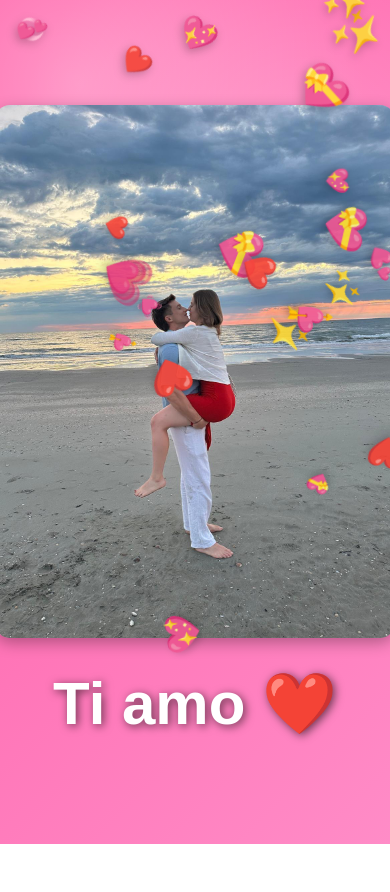
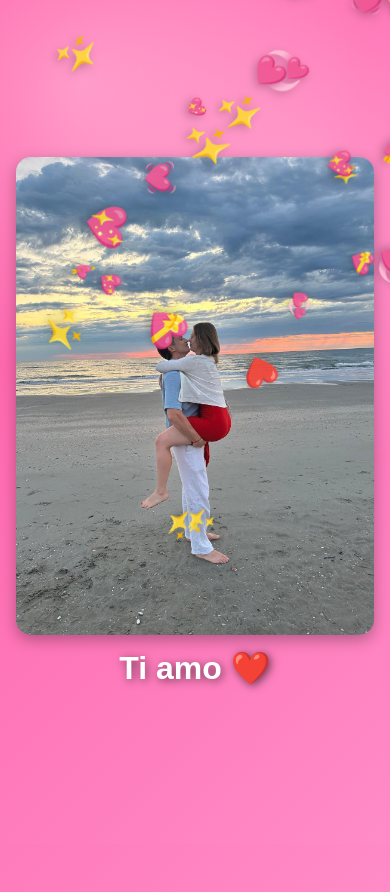
Before and after one commit to miriomiro/VuoiDiventareLaMiaValentina, a plain HTML site: page index.html in a window 390 px wide. Both pictures are taken after a click on the button "Si ❤️". Before the commit the page ends 844 px from the top, so only its background shows below. Drawn offline with Linux system fonts and the light colour scheme.

Commit message:
Update index.html responsive

```diff
--- a/index.html
+++ b/index.html
@@ -6,50 +6,66 @@
 <title>Chiaretta mia valentina by Miro</title>
 
 <style>
+  :root{
+    --gap: 40px;
+  }
+
   body{
     margin:0;
-    height:100vh;
+    min-height:100svh; /* meglio di 100vh su mobile */
     display:flex;
     justify-content:center;
     align-items:center;
     flex-direction:column;
     font-family: Arial, sans-serif;
     overflow:hidden;
+    padding: 24px 16px;
+    text-align: center;
     background: radial-gradient(circle at 20% 10%, rgba(255,255,255,0.35), transparent 35%),
                 radial-gradient(circle at 80% 20%, rgba(255,255,255,0.25), transparent 40%),
                 linear-gradient(135deg, #ff5aa5, #ff8cc7);
   }
 
+  h1{
+    margin: 0 0 16px;
+    font-size: clamp(22px, 4.5vw, 40px);
+    line-height: 1.15;
+    color: #1f1f1f;
+    text-shadow: 0 2px 10px rgba(255,255,255,0.35);
+  }
+
   img{
-    max-width:400px;
+    width: min(400px, 90vw);
+    height: auto;
     border-radius:15px;
-    margin-bottom:30px;
+    margin-bottom: 22px;
     box-shadow:0 5px 15px rgba(0,0,0,0.3);
   }
 
   .buttons{
     display:flex;
-    gap:40px;
+    gap: var(--gap);
     position:relative;
+    align-items:center;
+    justify-content:center;
+    flex-wrap: wrap; /* se manca spazio, va a capo */
   }
 
   button{
-  padding:15px 30px;
-  font-size:18px;
+    padding: 14px 22px;
+    font-size: 18px;
     cursor:pointer;
     border:none;
-  border-radius:10px;
+    border-radius:12px;
     transition: transform 0.2s;
-  position: relative;   /* necessario per usare z-index */
+    position: relative; /* per z-index */
+    min-width: 120px;
+    min-height: 48px; /* touch target */
+    box-shadow: 0 10px 20px rgba(0,0,0,0.15);
   }
 
-#btn1{
-  z-index: 10;          /* sempre sopra */
-}
-
-#btn2{
-  z-index: 5;           /* sotto al bottone 1 */
-}
+  #btn1{ z-index: 10; }
+  #btn2{ z-index: 5; }
 
   /* Overlay cuori */
   #overlay{
@@ -61,38 +77,34 @@ button{
     flex-direction:column;
     z-index:999;
     overflow:hidden;
-    /* sfondo “cuoroso” */
+    padding: 18px 14px;
     background: radial-gradient(circle at 20% 10%, rgba(255,255,255,0.35), transparent 35%),
                 radial-gradient(circle at 80% 20%, rgba(255,255,255,0.25), transparent 40%),
                 linear-gradient(135deg, #ff5aa5, #ff8cc7);
   }
 
+  #overlay img{
+    width: min(560px, 92vw);
+    height: auto;
+    margin-bottom: 14px;
+  }
+
   #overlayText{
     color:white;
-    font-size:60px;
+    font-size: clamp(32px, 7vw, 60px);
     font-weight:bold;
     text-shadow: 2px 2px 10px rgba(0,0,0,0.6);
     z-index:2;
     text-align:center;
   }
 
-  #overlay button{
-    margin-top:25px;
-    font-size:20px;
-    background:white;
-    color:#222;
-    z-index:2;
-  }
-
   /* Cuori che cadono */
   .heart{
     position:absolute;
     top:-60px;
-    font-size: 24px;
     user-select:none;
     pointer-events:none;
     opacity:0.9;
-    transform: translateY(0);
     animation-name: fall;
     animation-timing-function: linear;
     animation-fill-mode: forwards;
@@ -102,8 +114,22 @@ button{
 
   @keyframes fall{
     to{
-      transform: translateY(110vh) rotate(360deg);
+      transform: translateY(110svh) rotate(360deg);
       opacity: 0.95;
+    }
+  }
+
+  /* Piccoli schermi: bottoni più vicini e spesso in colonna */
+  @media (max-width: 420px){
+    :root{ --gap: 14px; }
+
+    .buttons{
+      flex-direction: column;
+      width: 100%;
+    }
+
+    button{
+      width: min(320px, 92vw);
     }
   }
 </style>
@@ -111,6 +137,7 @@ button{
 
 <body>
   <h1>Chiara vuoi diventare la mia valentina?</h1>
+
   <img src="immagini/dudu-flower.gif" alt="Immagine centrale">
 
   <div class="buttons" id="buttonContainer">
@@ -120,22 +147,20 @@ button{
 
   <!-- Overlay -->
   <div id="overlay" aria-hidden="true">
-    <img src="immagini/spiaggia.jpeg" alt="Immagine centrale">
+    <img src="immagini/spiaggia.jpeg" alt="Spiaggia">
     <div id="overlayText">Ti amo ❤️</div>
-  <!--button id="closeBtn">Chiudi</button-->
   </div>
 
 <script>
   const btn1 = document.getElementById("btn1");
   const btn2 = document.getElementById("btn2");
   const overlay = document.getElementById("overlay");
-  const closeBtn = document.getElementById("closeBtn");
 
   let scale = 1;
   let isFree = false;
 
-  // --- bottone 2 scappa e fa crescere btn1 ---
-  btn2.addEventListener("mouseover", () => {
+  function escapeNoButton(){
+    // Alla prima fuga: diventa assoluto e “libero” nella pagina
     if (!isFree) {
       const rect = btn2.getBoundingClientRect();
       btn2.style.position = "absolute";
@@ -144,9 +169,19 @@ button{
       document.body.appendChild(btn2);
       isFree = true;
     }
+
     moveButton();
     growButton();
-  });
+  }
+
+  // Desktop: quando ci passi sopra col mouse
+  btn2.addEventListener("pointerenter", escapeNoButton);
+
+  // Mobile: quando lo tocchi (o lo stai per toccare)
+  btn2.addEventListener("touchstart", (e) => {
+    e.preventDefault(); // evita click “fantasma”
+    escapeNoButton();
+  }, { passive: false });
 
   function moveButton() {
     const maxWidth = window.innerWidth - btn2.offsetWidth;
@@ -164,7 +199,7 @@ button{
     btn1.style.transform = `scale(${scale})`;
   }
 
-  // --- overlay + pioggia di cuori ---
+  // Overlay + pioggia cuori
   let heartTimer = null;
 
   btn1.addEventListener("click", () => {
@@ -173,26 +208,9 @@ button{
     startHearts();
   });
 
-  closeBtn.addEventListener("click", () => {
-    stopHearts();
-    overlay.style.display = "none";
-    overlay.setAttribute("aria-hidden", "true");
-    // pulizia cuori rimasti
-    overlay.querySelectorAll(".heart").forEach(h => h.remove());
-  });
-
   function startHearts(){
     if (heartTimer) return;
-
-    // crea cuori a intervallo
-    heartTimer = setInterval(() => {
-      createHeart();
-    }, 120);
-  }
-
-  function stopHearts(){
-    clearInterval(heartTimer);
-    heartTimer = null;
+    heartTimer = setInterval(createHeart, 120);
   }
 
   function createHeart(){
@@ -202,8 +220,7 @@ button{
     const hearts = ["✨","❤️","💖","💘","💝","💗","💓","💕","💞","✨"];
     heart.textContent = hearts[Math.floor(Math.random() * hearts.length)];
 
-    // posizione e dimensione random
-    const x = Math.random() * 100; // %
+    const x = Math.random() * 100; // vw
     const size = 16 + Math.random() * 28; // px
     const duration = 3 + Math.random() * 4; // s
 
@@ -212,17 +229,8 @@ button{
     heart.style.animationDuration = duration + "s";
 
     overlay.appendChild(heart);
-
-    // rimuovi a fine animazione
     heart.addEventListener("animationend", () => heart.remove());
   }
-
-  // opzionale: chiudi overlay con ESC
-  window.addEventListener("keydown", (e) => {
-    if (e.key === "Escape" && overlay.style.display === "flex") {
-      closeBtn.click();
-    }
-  });
 </script>
 
 </body>
```
Lines whose indentation alone changed are shown as unchanged.
